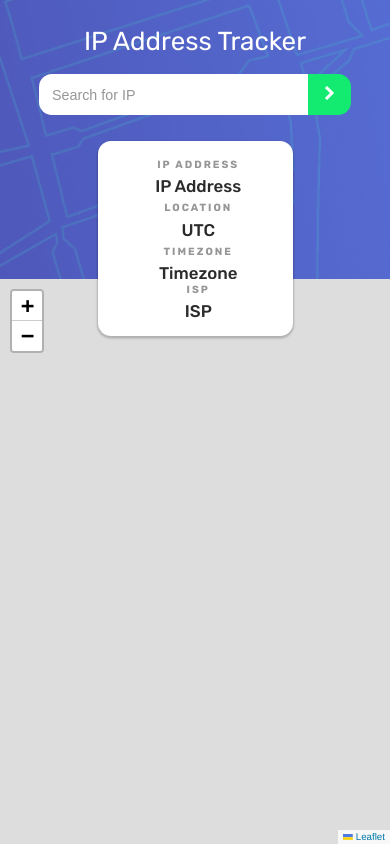
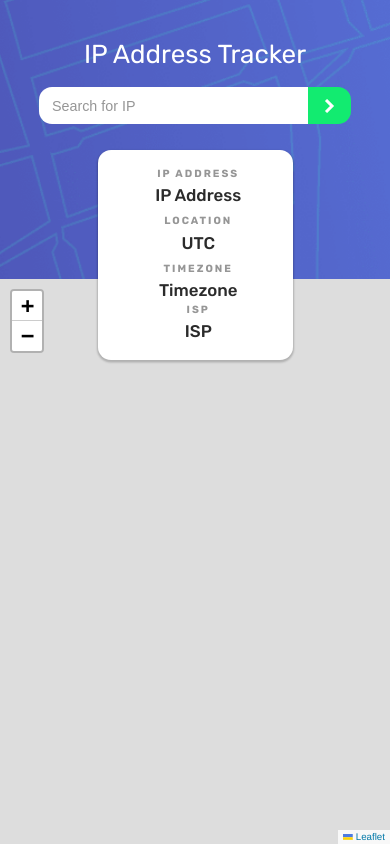
Before and after one commit to clarencejulu/track-ip-addy, a plain HTML site: page index.html in a window 390 px wide. Drawn offline with nearby package versions, Linux system fonts and the light colour scheme; no server answers.

Commit message:
fixed some responsive issues

```diff
--- a/style.css
+++ b/style.css
@@ -43,6 +43,7 @@
 
 form{
     width: 34rem;
+    min-height: 2.8rem;
     display: flex;
     border-radius: 1rem;
     margin-top: 0;
@@ -153,13 +154,16 @@
     :root{
         font-size: 13px;
     }
+    h1{
+        margin-top: 3rem;
+    }
     form{
         width: 80vw;
     }
     .main{
         flex-direction: column;
         width: 50vw;
-        height: 15rem;
+        height: 18rem;
         padding: 1rem;
     }
     .container{
```
